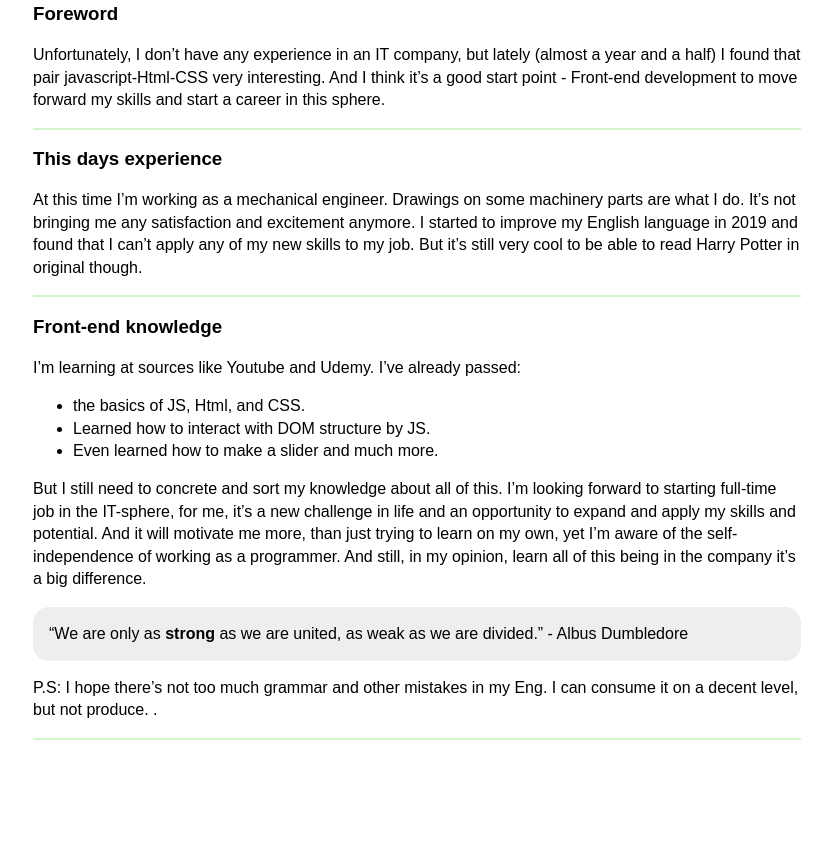
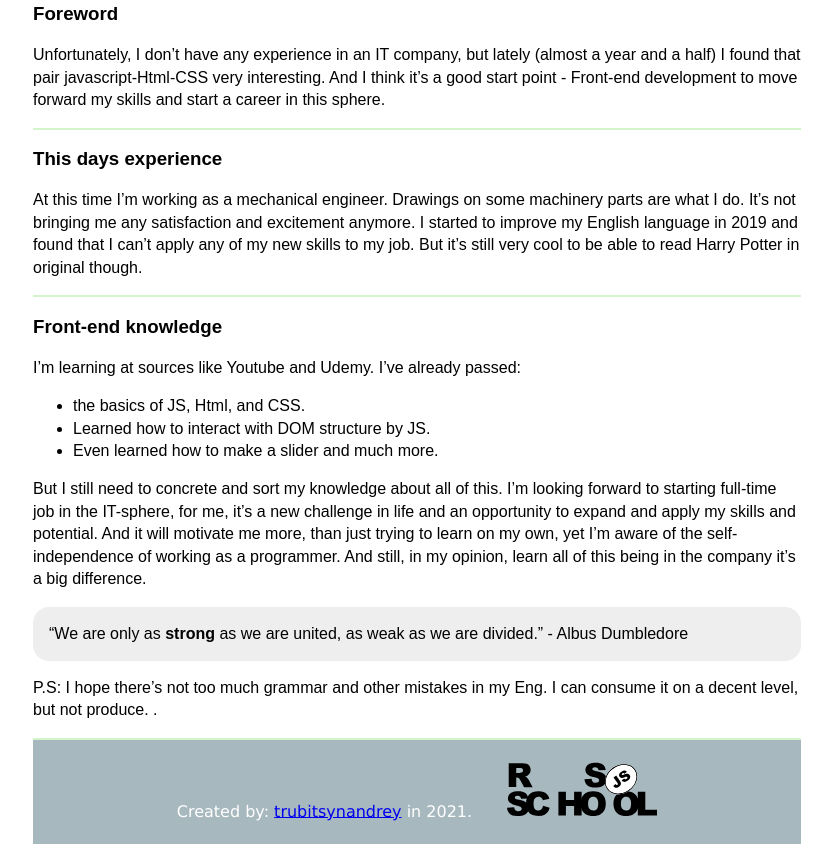
Before and after one commit to trubitsynandrey/rsschool-cv, a plain HTML site: page index.html in a window 1280 px wide. Shown: the part 389-1233 px from the top of the page, without its empty margins (223-1055 px from the left). Before the commit the page ends 1129 px from the top, so only its background shows below. Drawn offline with Linux system fonts and the light colour scheme.

Commit message:
feat: add footer

```diff
--- a/index.html
+++ b/index.html
@@ -12,7 +12,7 @@
     <div id="name">
       <h1>Trubitsyn Andrey</h1>
       <div>
-        <img src="images/avatar.jpg">
+        <img id="profile" src="images/avatar.jpg" alt="foto">
       </div>
     </div>
     <div id="contacts">
@@ -53,6 +53,16 @@
       produce. .
     </p>
   </section>
+  <footer>
+    <p>
+      Created by:
+      <a id="github" href="https://github.com/trubitsynandrey">trubitsynandrey</a>
+      in 2021.
+      <a href="https://rs.school/js/"><img src="images/rs_school_js.svg" alt="rsschool"></a>
+
+    </p>
+
+  </footer>
 </body>
 
 </html>
--- a/style.css
+++ b/style.css
@@ -7,11 +7,10 @@ body {
 }
 
 img {
-  display: block;
-  margin-left: auto;
+  display: inline;
+  margin-left: 20px;
   margin-right: auto;
   max-width: 150px;
-  border-radius: 20px;
 }
 
 header {
@@ -38,6 +37,17 @@ blockquote {
   border-radius: 1em;
 }
 
+footer {
+  position: center;
+  margin: auto;
+  padding: 5px 5px;
+  display: block;
+  background-color: #A7B8BF;
+  color: white;
+  text-align: center;
+  font-family: Verdana, Geneva, sans-serif;
+}
+
 a {
   margin-left: 10px;
 }
@@ -50,3 +60,16 @@ a {
 #name {
   text-align: center;
 }
+
+#github {
+  margin-left: 0px;
+
+}
+
+#profile {
+  display: block;
+  margin-left: auto;
+  margin-right: auto;
+  max-width: 150px;
+  border-radius: 20px;
+}
```
Also changed, not shown: images/YouTube_full-color_icon_(2017).svg (added), images/rs_school_js.svg (added).
